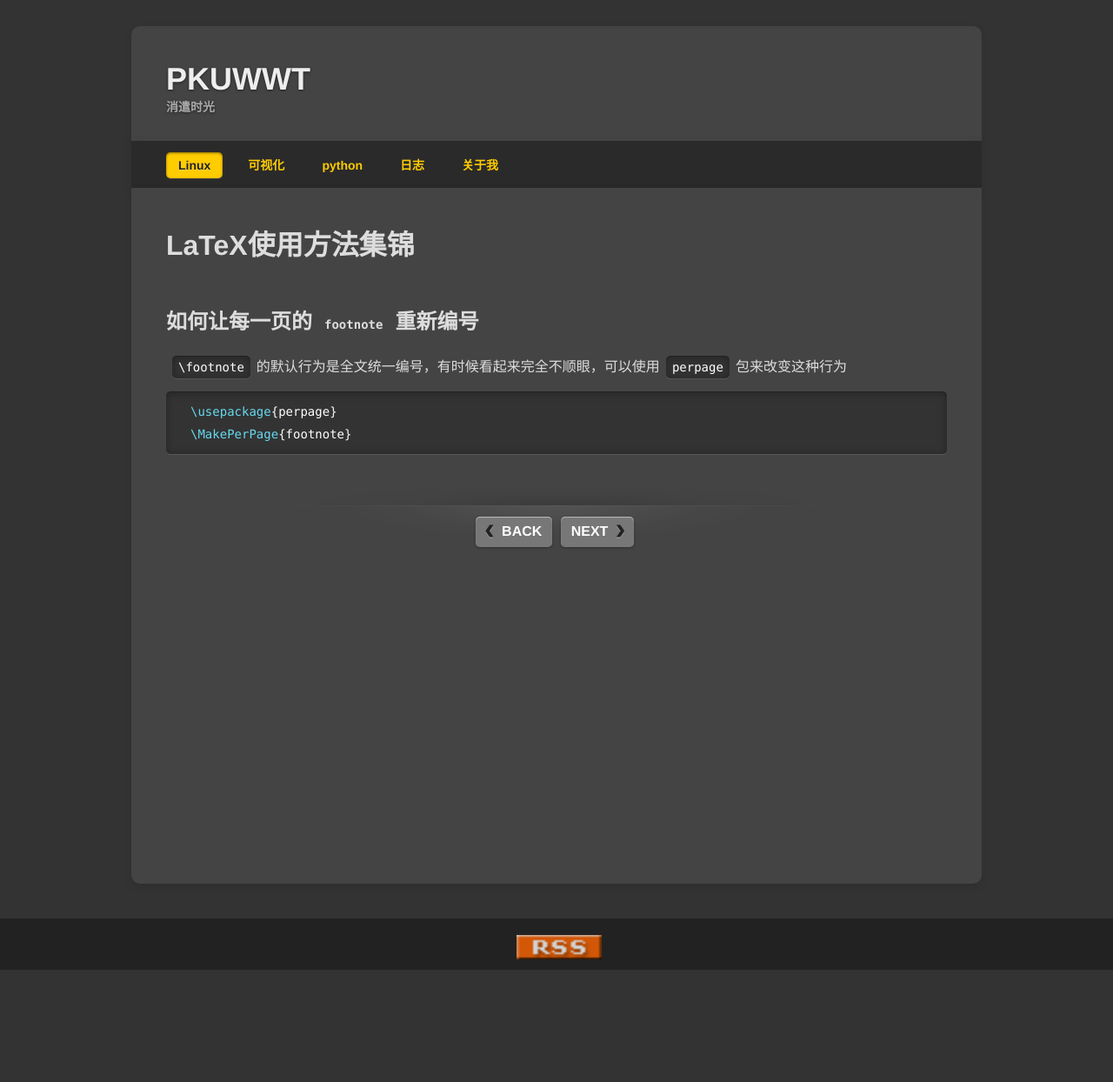
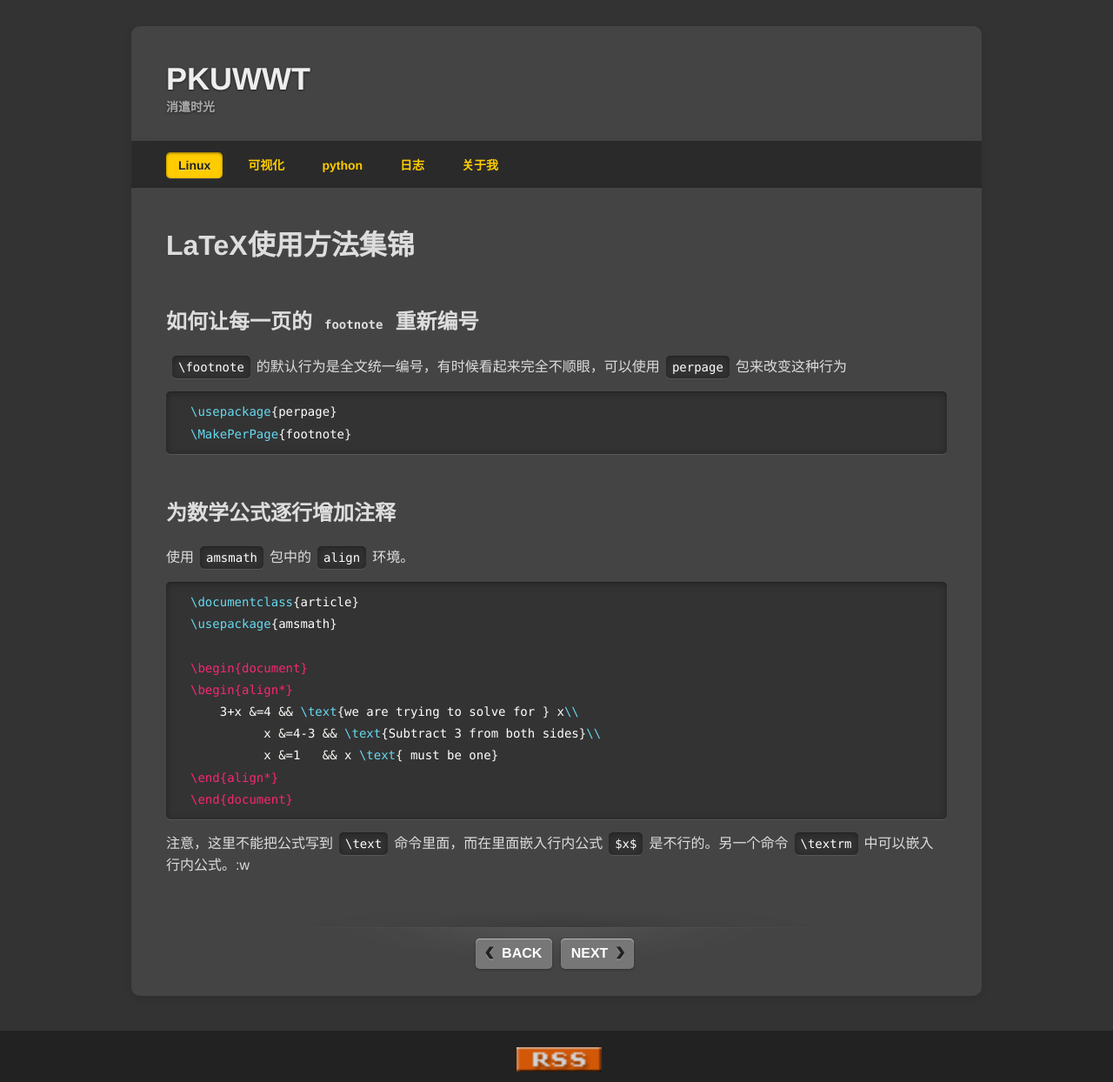
Before and after one commit to pkuwwt/pkuwwt.github.io, a Jekyll site: the page built from linux/_posts/2014-04-19-latex-usage.md, in a window 1280 px wide. Shown: the whole page at 87% size. Built offline with Jekyll 4.4.1, drawn with Linux system fonts in a browser that asks for light colours; comment, search, counter and statistics services are not loaded; before the commit the page ends 1115 px from its top, so only the background shows below that.

Commit message:
modified:   linux/_posts/2014-04-19-latex-usage.md

```diff
--- a/linux/_posts/2014-04-19-latex-usage.md
+++ b/linux/_posts/2014-04-19-latex-usage.md
@@ -11,3 +11,20 @@ title: LaTeX使用方法集锦
 \usepackage{perpage}
 \MakePerPage{footnote}
 {% endhighlight %}
+
+
+## 为数学公式逐行增加注释
+使用`amsmath`包中的`align`环境。
+{% highlight latex %}
+\documentclass{article}
+\usepackage{amsmath}
+
+\begin{document}
+\begin{align*}
+    3+x &=4 && \text{we are trying to solve for } x\\
+	  x &=4-3 && \text{Subtract 3 from both sides}\\
+	  x &=1   && x \text{ must be one}
+\end{align*}
+\end{document}
+{% endhighlight %}
+注意，这里不能把公式写到`\text`命令里面，而在里面嵌入行内公式`$x$`是不行的。另一个命令`\textrm`中可以嵌入行内公式。:w
```
